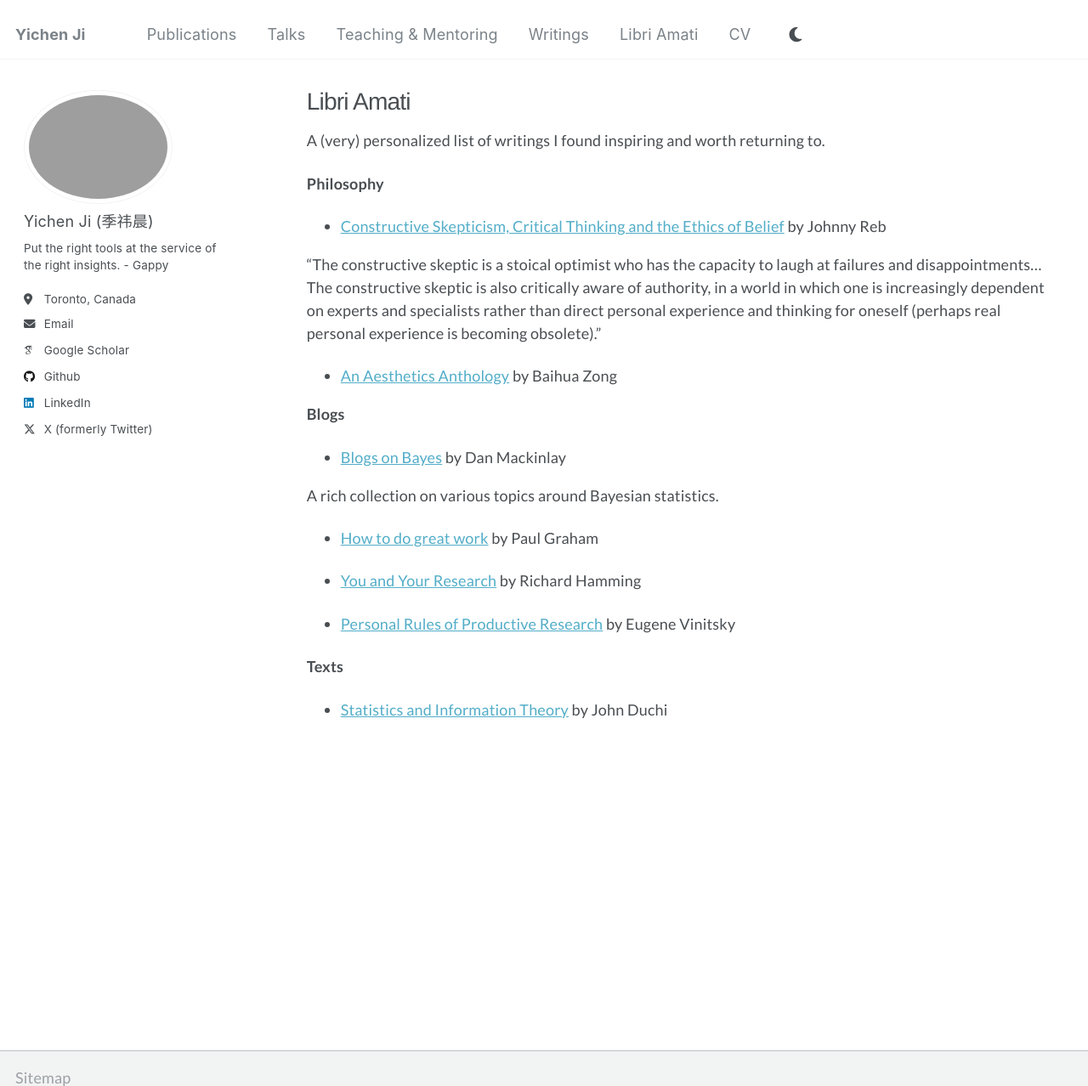
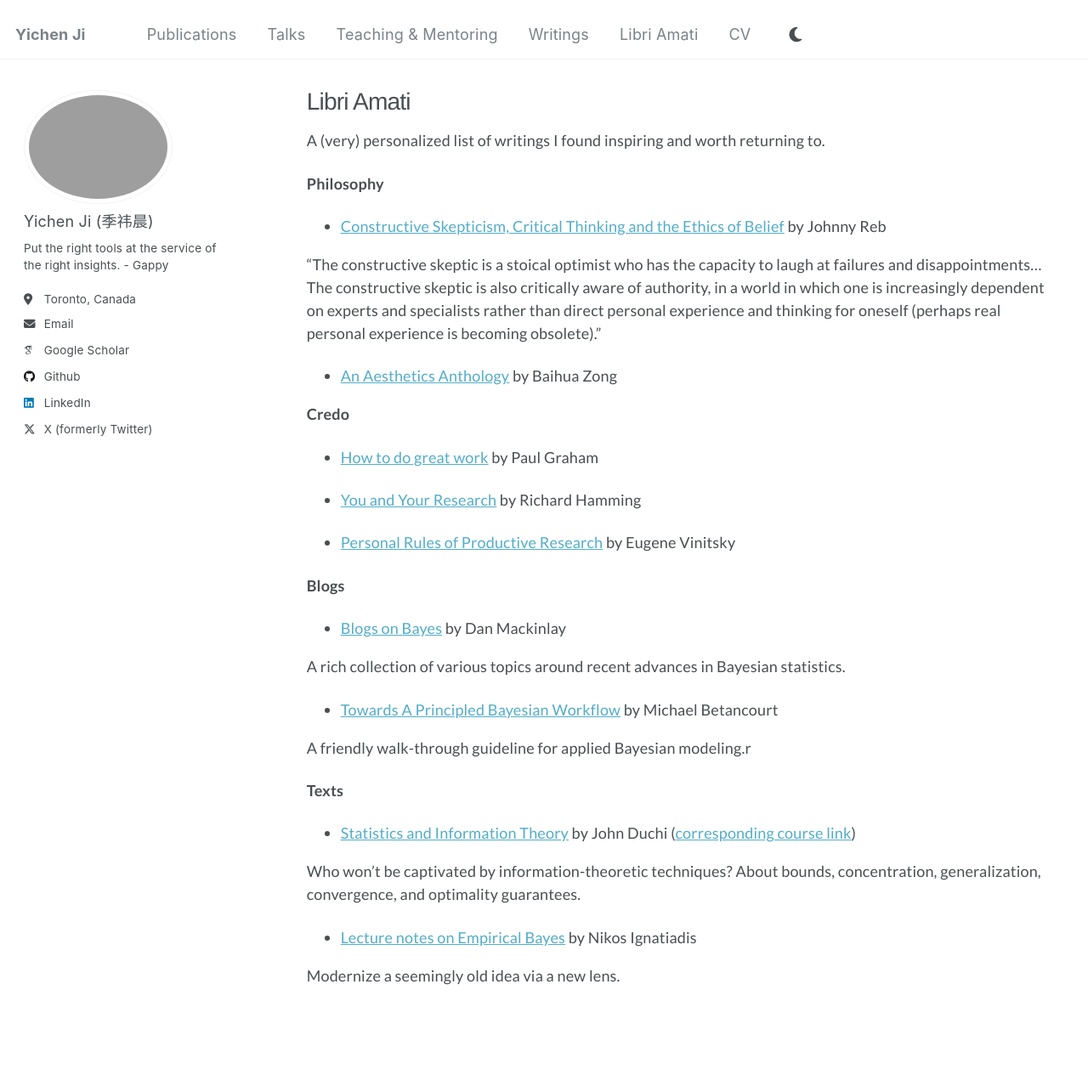
Before and after one commit to user-jiyichen/user-jiyichen.github.io, a Jekyll site: the page built from _pages/reading.md, in a window 1280 px wide and 1400 px high, cut to the strip 0-1278 px from the top of the window. Shown: the whole strip at 85% size. Built offline with Jekyll 4.4.1, drawn with Linux system fonts in a browser that asks for light colours; some web fonts are replaced.

Commit message:
Update reading.md

```diff
--- a/_pages/reading.md
+++ b/_pages/reading.md
@@ -14,11 +14,7 @@ A (very) personalized list of writings I found inspiring and worth returning to.
 
 - [An Aesthetics Anthology](https://www.taylorfrancis.com/books/mono/10.4324/9781003368533/aesthetics-anthology-zong-baihua) by Baihua Zong
 
-
-**Blogs**
-- [Blogs on Bayes](https://danmackinlay.name/#category=Bayes) by Dan Mackinlay
-
- A rich collection on various topics around Bayesian statistics.
+**Credo**
 
 - [How to do great work](https://paulgraham.com/greatwork.html) by Paul Graham
 
@@ -26,5 +22,20 @@ A (very) personalized list of writings I found inspiring and worth returning to.
 
 - [Personal Rules of Productive Research](https://www.eugenevinitsky.com/posts/personal-rules-of-productive-research/) by Eugene Vinitsky
 
+**Blogs**
+- [Blogs on Bayes](https://danmackinlay.name/#category=Bayes) by Dan Mackinlay
+
+A rich collection of various topics around recent advances in Bayesian statistics.
+
+ - [Towards A Principled Bayesian Workflow](https://betanalpha.github.io/assets/case_studies/principled_bayesian_workflow.html) by Michael Betancourt
+
+A friendly walk-through guideline for applied Bayesian modeling.r
+
 **Texts**
-- [Statistics and Information Theory](https://web.stanford.edu/class/ee377/lecture-notes.pdf) by John Duchi
+- [Statistics and Information Theory](https://web.stanford.edu/class/ee377/lecture-notes.pdf) by John Duchi ([corresponding course link](https://web.stanford.edu/class/ee377/syllabus.html))
+
+Who won't be captivated by information-theoretic techniques? About bounds, concentration, generalization, convergence, and optimality guarantees.
+
+- [Lecture notes on Empirical Bayes](https://nignatiadis.github.io/assets/lecture_notes/Empirical-Bayes.pdf) by Nikos Ignatiadis
+
+Modernize a seemingly old idea via a new lens.
```
